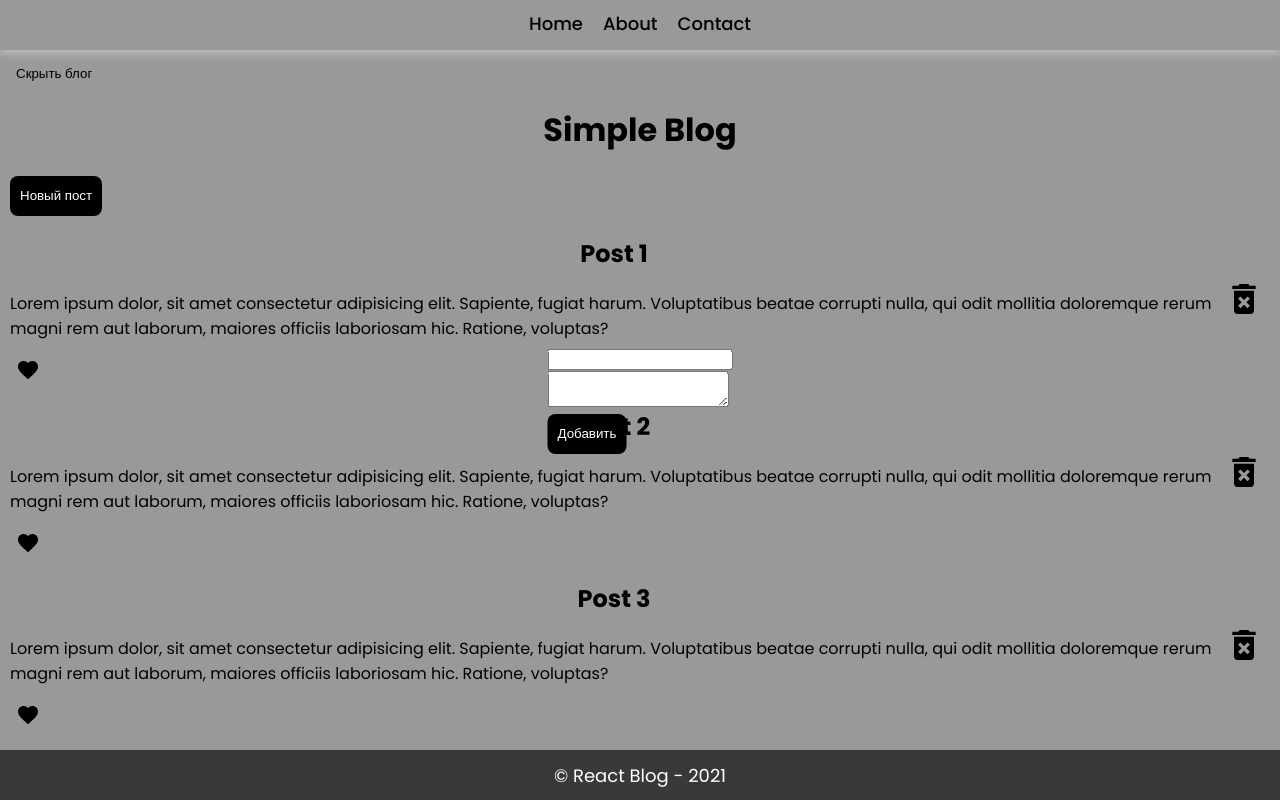
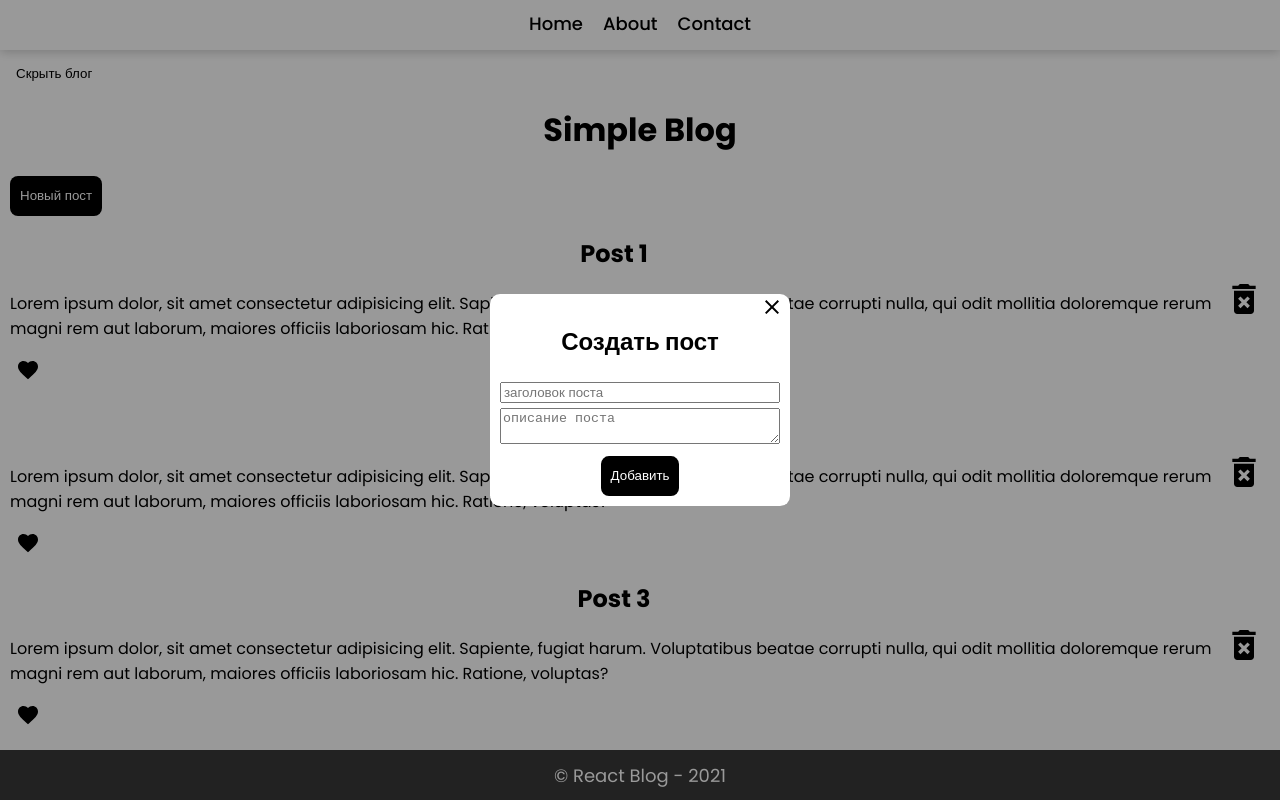
Before and after one commit to ra-isat/react-blog, a React (Create React App) app: page / in a window 1280 px wide. Both pictures are taken after a click on the button "Новый пост". Built offline with nearby package versions, Linux system fonts and the light colour scheme.

Commit message:
add hide form

```diff
--- a/src/components/BlogContent/BlogContent.js
+++ b/src/components/BlogContent/BlogContent.js
@@ -24,7 +24,7 @@ export class BlogContent extends Component {
     localStorage.setItem("blogPosts", JSON.stringify(temp));
   };
 
-  toogleBlog = () => {
+  toggleBlog = () => {
     this.setState(({ showBlog }) => {
       return {
         showBlog: !showBlog,
@@ -53,6 +53,13 @@ export class BlogContent extends Component {
       showAddForm: true,
     })
   }
+
+  handleAddFormHide = () => {
+    this.setState({
+      showAddForm: false,
+    })
+  }
+
   render() {
     const blogPosts = this.state.blogArr.map((item, pos) => {
       return (
@@ -69,11 +76,11 @@ export class BlogContent extends Component {
 
     return (
       <>
-        {this.state.showAddForm ? (<AddPostForm/>)
+        {this.state.showAddForm ? (<AddPostForm handleAddFormHide={this.handleAddFormHide}/>)
          : null}
 
 
-        <button onClick={this.toogleBlog}>
+        <button onClick={this.toggleBlog}>
           {this.state.showBlog ? "Скрыть блог" : "Показать блог"}
         </button>
         {this.state.showBlog ? (
--- a/src/components/BlogContent/components/AddPostForm.css
+++ b/src/components/BlogContent/components/AddPostForm.css
@@ -3,6 +3,20 @@
     left: 50%;
     top: 50%;
     transform: translate(-50%, -50%);
+    background-color: #fff;
+    width: 300px;
+    text-align: center;
+    padding: 10px;
+    border-radius: 10px;
+    z-index: 10;
+}
+.addPostForm input, .addPostForm textarea {
+    margin-bottom: 5px;
+    width: 100%;
+    resize: vertical;
+}
+.addPostForm input:focus::placeholder, .addPostForm textarea:focus::placeholder {
+    color: transparent;
 }
 
 .overlay {
@@ -10,6 +24,11 @@
     left: 0;top: 0;right: 0;bottom: 0;
     width: 100%;
     height: 100%;
-    z-index: -1;
+    z-index: 1;
     background: rgba(0, 0, 0, .4);
 }
+.hideBtn {
+    position: absolute;
+    top: 0;
+    right: 0;
+}
--- a/src/components/BlogContent/components/AddPostForm.js
+++ b/src/components/BlogContent/components/AddPostForm.js
@@ -1,20 +1,26 @@
 import './AddPostForm.css'
+import CloseIcon from '@material-ui/icons/Close';
 
-export const AddPostForm = () => {
+export const AddPostForm = ({ handleAddFormHide }) => {
     return (
       <>
         <form action="" className="addPostForm">
+          <button className="hideBtn" onClick={handleAddFormHide}>
+            <CloseIcon/>
+          </button>
+
+          <h2>Создать пост</h2>
           <div>
-            <input type="text" name="postTitle" />
+            <input placeholder="заголовок поста" type="text" name="postTitle" />
           </div>
           <div>
-              <textarea name="postDesc"></textarea>
+              <textarea placeholder="описание поста" name="postDesc"></textarea>
           </div>
           <div>
-              <button className="blackBtn" type="button">Добавить</button>
+              <button onClick={handleAddFormHide} className="blackBtn" type="button">Добавить</button>
           </div>
         </form>
-        <div className="overlay"></div>
+        <div onClick={handleAddFormHide} className="overlay"></div>
       </>
     )
 }
```
